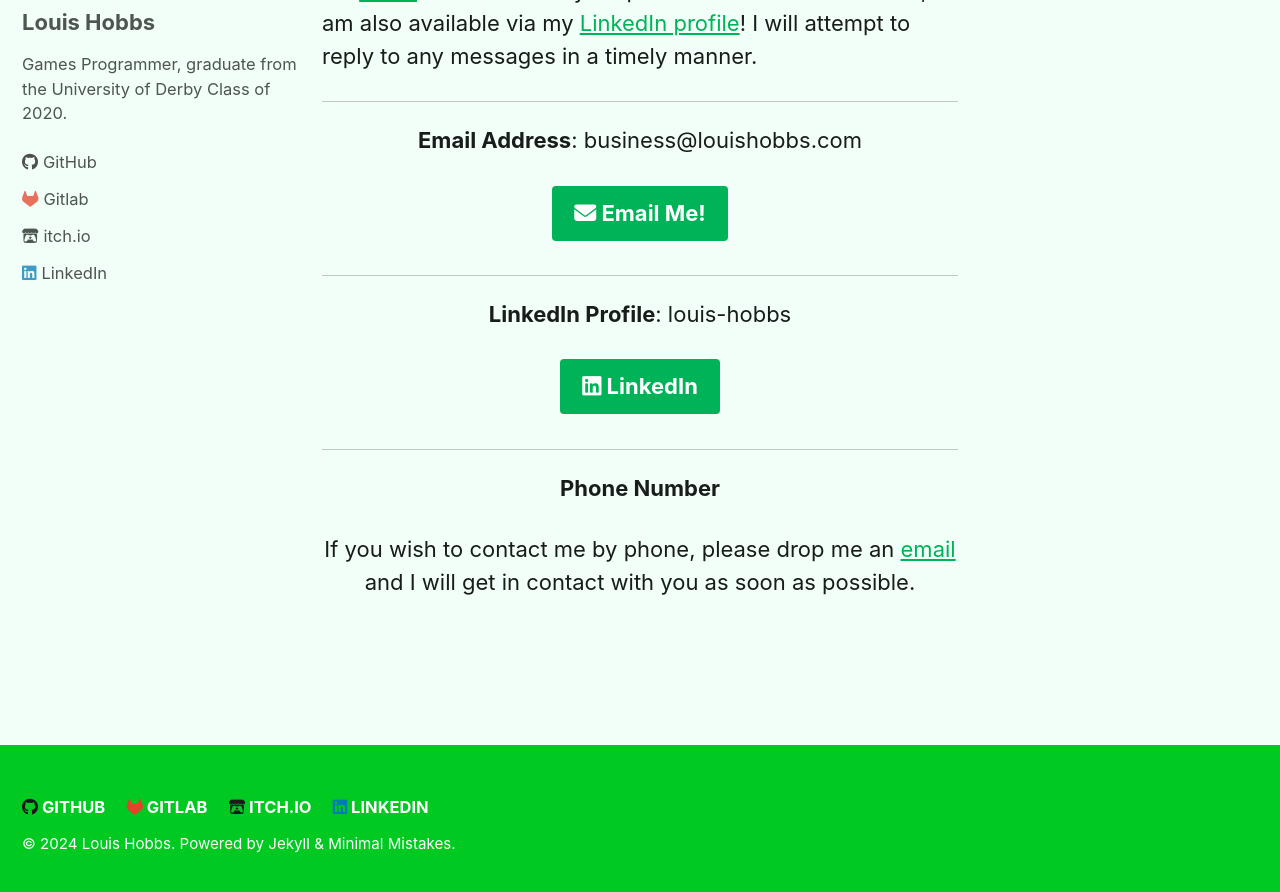
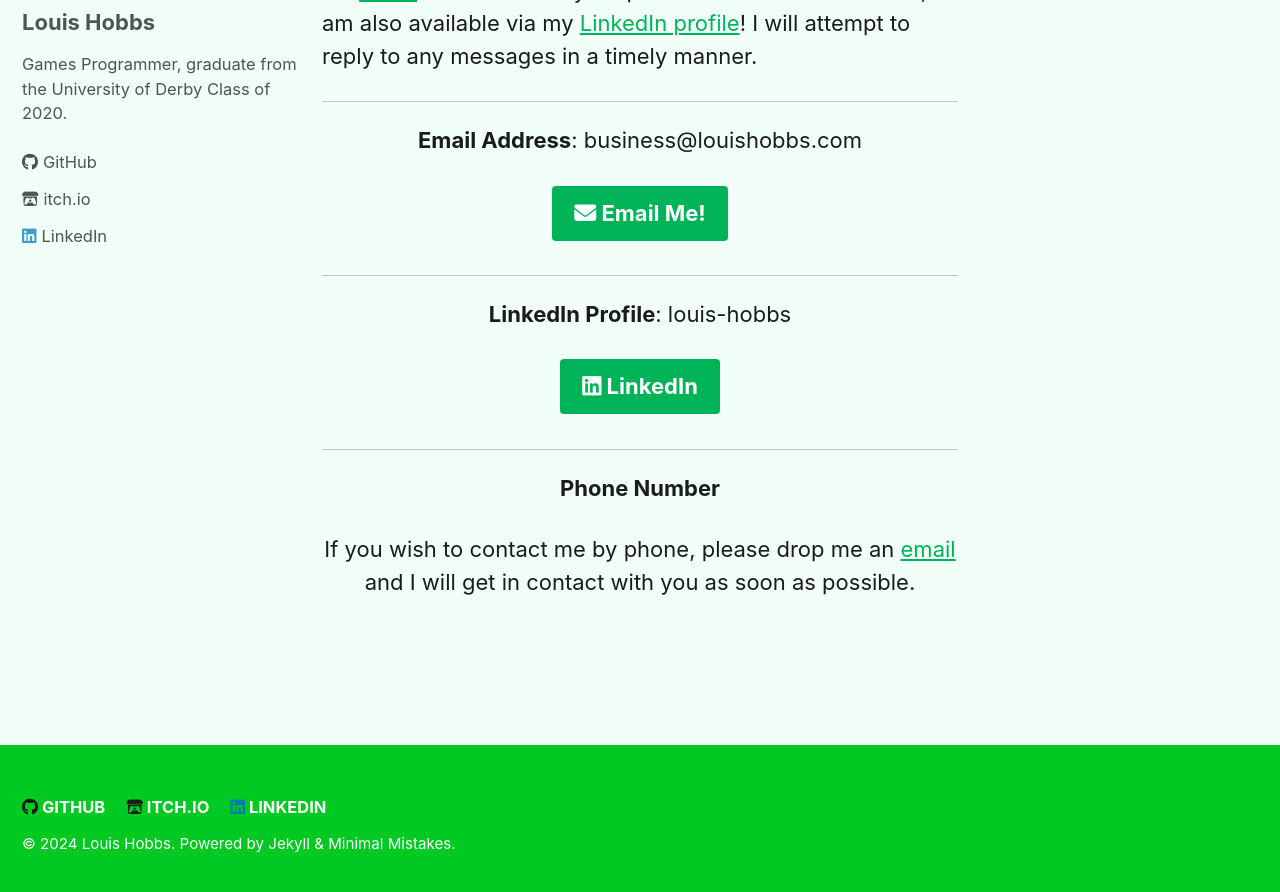
Before and after one commit to Bazzadwarf/Bazzadwarf.github.io, a Jekyll site: the page built from _pages/contact.md, in a window 1280 px wide and 900 px high, scrolled down 222 px. Shown: the top 892 px of the window. Built offline with Jekyll 4.4.1, drawn with Linux system fonts in a browser that asks for light colours; cached includes are drawn as plain includes; nearby versions of some CDN libraries; a script that is not in the unit is left out.

Commit message:
Remove gitlab from config

```diff
--- a/_config.yml
+++ b/_config.yml
@@ -64,9 +64,6 @@ author:
     - label: "GitHub"
       icon: "fab fa-github"
       url: "https://github.com/bazzadwarf"
-    - label: "Gitlab"
-      icon: "fab fa-gitlab"
-      url: "https://gitlab.com/bazzadwarf"
     - label: "itch.io"
       icon: "fab fa-itch-io"
       url: "https://bazzadwarf.itch.io/"
@@ -79,9 +76,6 @@ footer:
     - label: "GitHub"
       icon: "fab fa-github"
       url: "https://github.com/bazzadwarf"
-    - label: "Gitlab"
-      icon: "fab fa-gitlab"
-      url: "https://gitlab.com/bazzadwarf"
     - label: "itch.io"
       icon: "fab fa-itch-io"
       url: "https://bazzadwarf.itch.io/"
```
